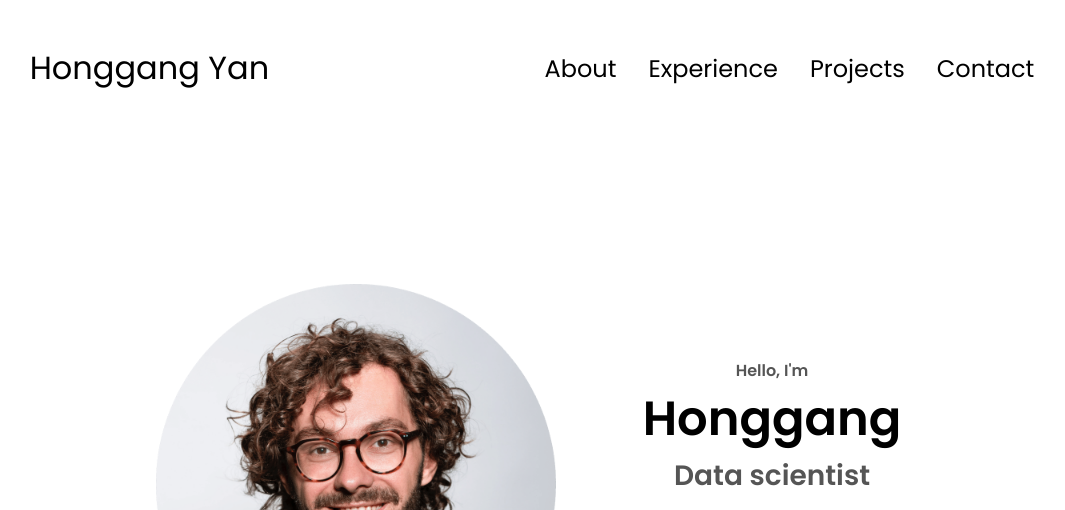
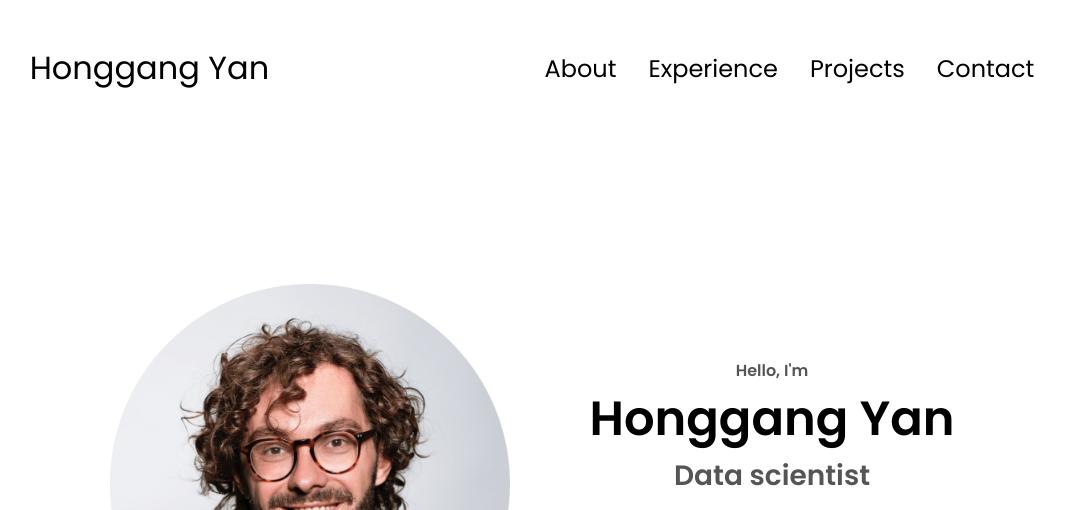
Before and after one commit to honggangyan/Portfolio, a plain HTML site: page index.html in a window 1280 px wide. Shown: the top 510 px of the page, without its empty margins (108-1173 px from the left). Drawn offline with Linux system fonts and the light colour scheme.

Commit message:
Change title

```diff
--- a/index.html
+++ b/index.html
@@ -46,7 +46,7 @@
         </div>
         <div class="section__text">
             <p class="section__text__p1">Hello, I'm</p>
-            <h1 class="title">Honggang</h1>
+            <h1 class="title">Honggang Yan</h1>
             <p class="section__text__p2">Data scientist</p>
             <div class="btn-container">
                 <button class="btn btn-color-2" onclick="window.open('./assets/resume-example.pdf')">
```
